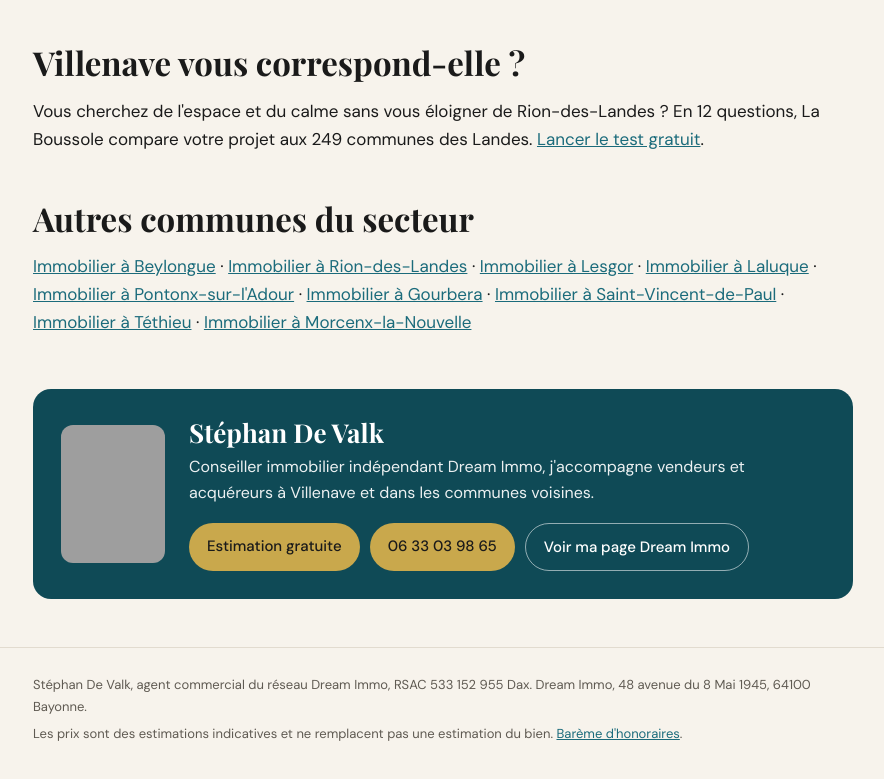
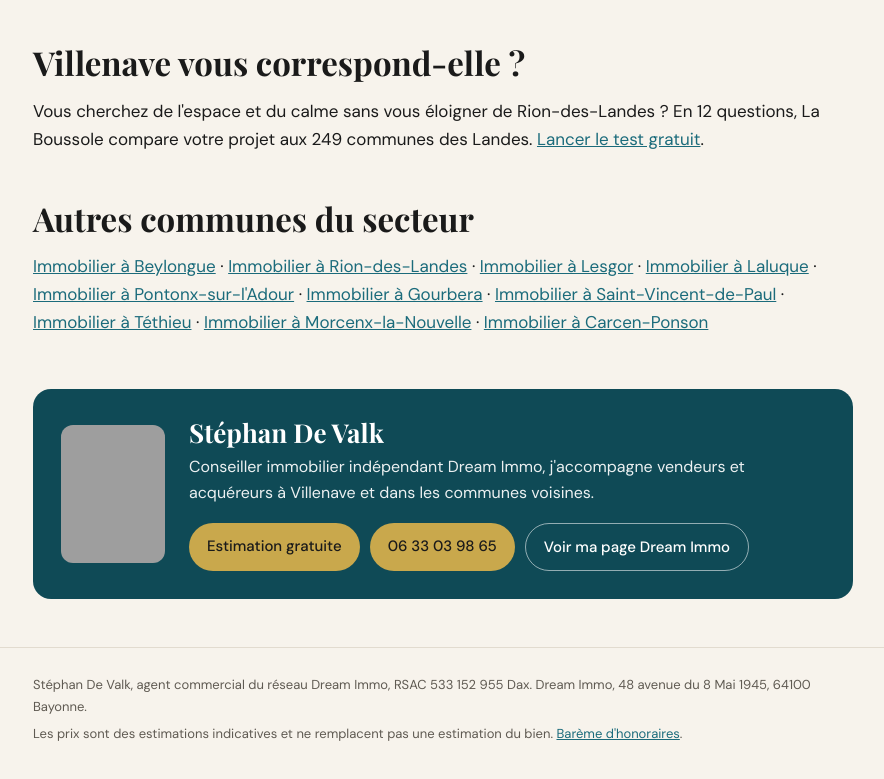
Before and after one commit to Stephdevalk/boussole-landes, a plain HTML site: page villenave/index.html in a window 1280 px wide. Shown: the part 1937-2716 px from the top of the page, without its empty margins (197-1081 px from the left). Drawn offline with nearby package versions, Linux system fonts and the light colour scheme; grey boxes are pictures that could not be loaded; a web font is replaced by a local one.

Commit message:
Update index.html

```diff
--- a/villenave/index.html
+++ b/villenave/index.html
@@ -104,7 +104,7 @@ footer p+p{margin-top:6px}
 </section>
 <section>
 <h2>Autres communes du secteur</h2>
-<p><a href="/beylongue/">Immobilier à Beylongue</a> · <a href="/rion-des-landes/">Immobilier à Rion-des-Landes</a> · <a href="/lesgor/">Immobilier à Lesgor</a> · <a href="/laluque/">Immobilier à Laluque</a> · <a href="/pontonx-sur-l-adour/">Immobilier à Pontonx-sur-l'Adour</a> · <a href="/gourbera/">Immobilier à Gourbera</a> · <a href="/saint-vincent-de-paul/">Immobilier à Saint-Vincent-de-Paul</a> · <a href="/tethieu/">Immobilier à Téthieu</a> · <a href="/morcenx-la-nouvelle/">Immobilier à Morcenx-la-Nouvelle</a></p>
+<p><a href="/beylongue/">Immobilier à Beylongue</a> · <a href="/rion-des-landes/">Immobilier à Rion-des-Landes</a> · <a href="/lesgor/">Immobilier à Lesgor</a> · <a href="/laluque/">Immobilier à Laluque</a> · <a href="/pontonx-sur-l-adour/">Immobilier à Pontonx-sur-l'Adour</a> · <a href="/gourbera/">Immobilier à Gourbera</a> · <a href="/saint-vincent-de-paul/">Immobilier à Saint-Vincent-de-Paul</a> · <a href="/tethieu/">Immobilier à Téthieu</a> · <a href="/morcenx-la-nouvelle/">Immobilier à Morcenx-la-Nouvelle</a> · <a href="/carcen-ponson/">Immobilier à Carcen-Ponson</a></p>
 </section>
 <div class="adv" id="contact">
 <img src="https://img.netty.immo/dreamimmo/assets/nego/226@222x320.jpg" alt="Stéphan De Valk, conseiller immobilier à Villenave" loading="lazy">
```
